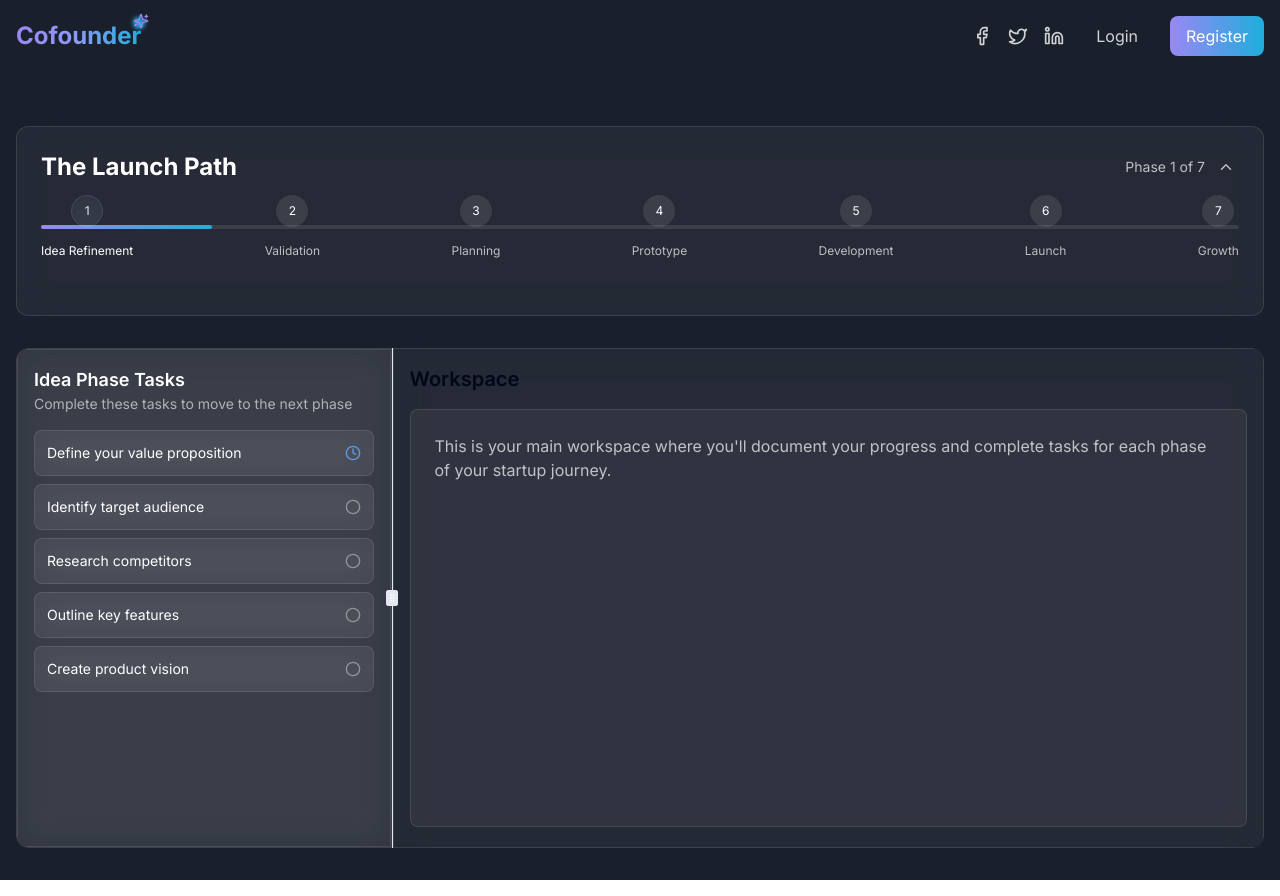
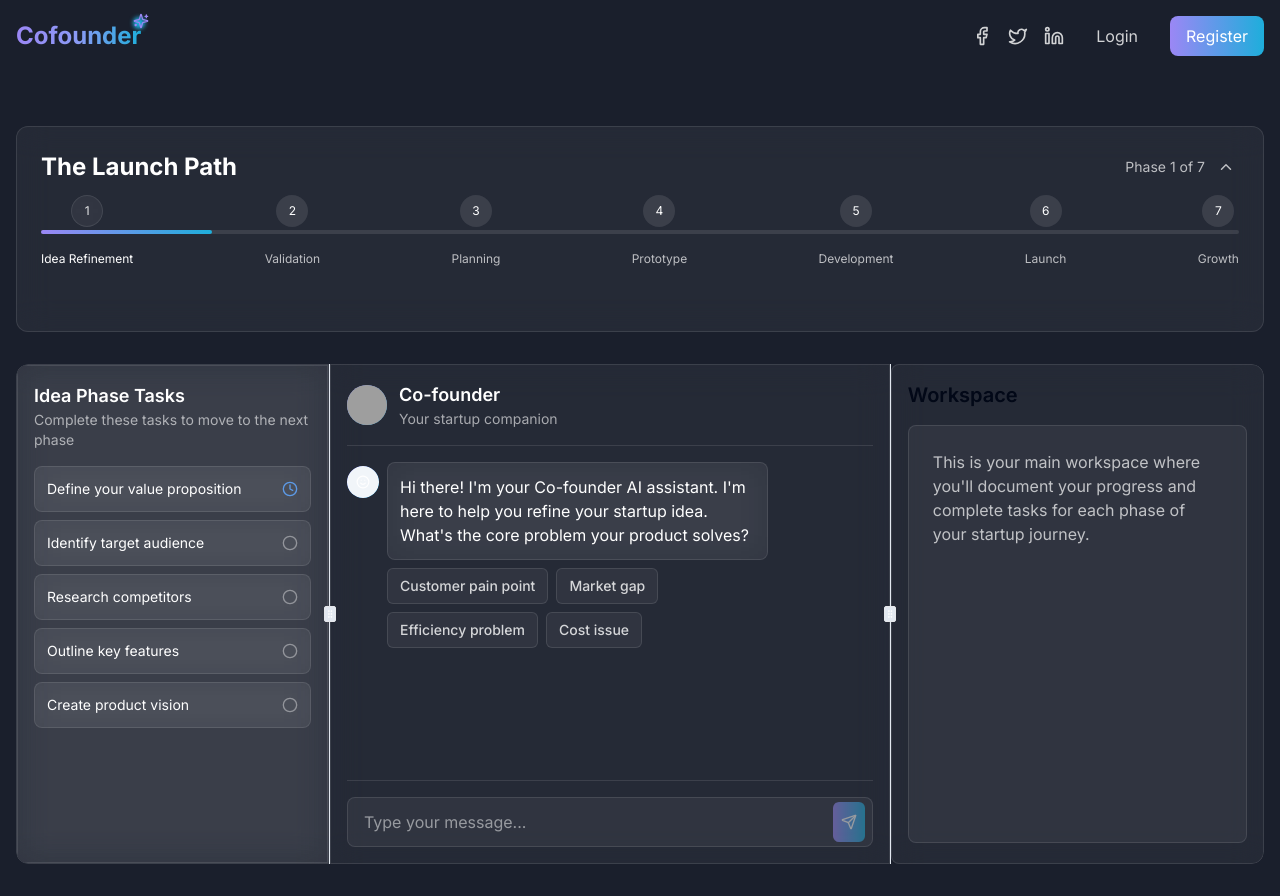
Before and after one commit to salah-jr/cofounder-glow-landing, a React (Vite) app: page /launch-path in a window 1280 px wide. Built offline with nearby package versions, Linux system fonts and the light colour scheme; grey boxes are pictures that could not be loaded.

Commit message:
feat: Add chat interface to workspace
Adds a conversational chat interface with an AI co-founder to the workspace, including typing animations, quick-reply buttons, and visual separators. Also adds space below the phase number in the roadmap progress bar.

```diff
--- /dev/null
+++ b/src/components/launch/CofounderChat.tsx
@@ -0,0 +1,189 @@
+
+import { useState, useRef, useEffect } from "react";
+import { motion, AnimatePresence } from "framer-motion";
+import { MessageSquare, Send, Smile } from "lucide-react";
+import { Avatar, AvatarFallback, AvatarImage } from "@/components/ui/avatar";
+import { Button } from "@/components/ui/button";
+import { Separator } from "@/components/ui/separator";
+import { cn } from "@/lib/utils";
+
+interface Message {
+  id: string;
+  text: string;
+  sender: "user" | "cofounder";
+  quickReplies?: string[];
+}
+
+interface CofounderChatProps {
+  className?: string;
+}
+
+export default function CofounderChat({ className }: CofounderChatProps) {
+  const [messages, setMessages] = useState<Message[]>([
+    {
+      id: "1",
+      text: "Hi there! I'm your Co-founder AI assistant. I'm here to help you refine your startup idea. What's the core problem your product solves?",
+      sender: "cofounder",
+      quickReplies: ["Customer pain point", "Market gap", "Efficiency problem", "Cost issue"]
+    }
+  ]);
+
+  const [input, setInput] = useState("");
+  const [isTyping, setIsTyping] = useState(false);
+  const messagesEndRef = useRef<HTMLDivElement>(null);
+
+  // Auto-scroll to bottom when messages change
+  useEffect(() => {
+    messagesEndRef.current?.scrollIntoView({ behavior: "smooth" });
+  }, [messages]);
+
+  const handleSendMessage = () => {
+    if (input.trim() === "") return;
+
+    // Add user message
+    const userMessage: Message = {
+      id: Date.now().toString(),
+      text: input,
+      sender: "user"
+    };
+
+    setMessages(prev => [...prev, userMessage]);
+    setInput("");
+    setIsTyping(true);
+
+    // Simulate AI response after a delay
+    setTimeout(() => {
+      const responseMessages = [
+        "That's interesting! How have you validated this problem with potential customers?",
+        "Tell me more about your target audience for this solution.",
+        "What makes your approach unique compared to existing solutions?",
+        "How do you envision monetizing this solution?",
+        "What resources do you need to bring this idea to life?"
+      ];
+
+      const randomResponse = responseMessages[Math.floor(Math.random() * responseMessages.length)];
+
+      const cofounderMessage: Message = {
+        id: (Date.now() + 1).toString(),
+        text: randomResponse,
+        sender: "cofounder",
+        quickReplies: ["Still researching", "Already validated", "Need guidance", "Let me explain"]
+      };
+
+      setMessages(prev => [...prev, cofounderMessage]);
+      setIsTyping(false);
+    }, 1500);
+  };
+
+  const handleQuickReply = (reply: string) => {
+    setInput(reply);
+    // Auto-send after a brief delay
+    setTimeout(() => {
+      handleSendMessage();
+    }, 300);
+  };
+
+  return (
+    <div className={cn("flex flex-col h-full", className)}>
+      <div className="flex items-center pb-4 border-b border-white/10">
+        <Avatar className="h-10 w-10 mr-3 bg-gradient-to-br from-[#9b87f5] to-[#1EAEDB]">
+          <AvatarFallback><Smile className="text-white" size={18} /></AvatarFallback>
+          <AvatarImage src="/avatar-cofounder.png" alt="Co-founder" />
+        </Avatar>
+        <div>
+          <h3 className="text-lg font-semibold text-white">Co-founder</h3>
+          <p className="text-sm text-white/60">Your startup companion</p>
+        </div>
+      </div>
+
+      <div className="flex-1 overflow-y-auto py-4 space-y-4">
+        <AnimatePresence>
+          {messages.map((message) => (
+            <motion.div
+              key={message.id}
+              initial={{ opacity: 0, y: 10 }}
+              animate={{ opacity: 1, y: 0 }}
+              transition={{ duration: 0.3 }}
+              className={cn(
+                "flex max-w-[80%] mb-4",
+                message.sender === "user" ? "ml-auto" : ""
+              )}
+            >
+              {message.sender === "cofounder" && (
+                <Avatar className="h-8 w-8 mr-2 mt-1 flex-shrink-0 bg-gradient-to-br from-[#9b87f5] to-[#1EAEDB]">
+                  <AvatarFallback><Smile className="text-white" size={14} /></AvatarFallback>
+                </Avatar>
+              )}
+
+              <div>
+                <div className={cn(
+                  "p-3 rounded-lg",
+                  message.sender === "user"
+                    ? "bg-gradient-to-r from-[#9b87f5] to-[#1EAEDB] text-white"
+                    : "glass text-white"
+                )}>
+                  <p>{message.text}</p>
+                </div>
+
+                {message.quickReplies && (
+                  <div className="flex flex-wrap gap-2 mt-2">
+                    {message.quickReplies.map((reply) => (
+                      <Button
+                        key={reply}
+                        variant="outline"
+                        size="sm"
+                        onClick={() => handleQuickReply(reply)}
+                        className="bg-white/5 hover:bg-white/10 border border-white/10 text-white/80 hover:text-white"
+                      >
+                        {reply}
+                      </Button>
+                    ))}
+                  </div>
+                )}
+              </div>
+            </motion.div>
+          ))}
+
+          {isTyping && (
+            <motion.div
+              initial={{ opacity: 0 }}
+              animate={{ opacity: 1 }}
+              className="flex items-center ml-12 text-white/60 text-sm"
+            >
+              <div className="flex space-x-1">
+                <div className="w-2 h-2 rounded-full bg-white/60 animate-bounce" style={{ animationDelay: "0ms" }}></div>
+                <div className="w-2 h-2 rounded-full bg-white/60 animate-bounce" style={{ animationDelay: "150ms" }}></div>
+                <div className="w-2 h-2 rounded-full bg-white/60 animate-bounce" style={{ animationDelay: "300ms" }}></div>
+              </div>
+              <span className="ml-2">Co-founder is typing...</span>
+            </motion.div>
+          )}
+
+          <div ref={messagesEndRef} />
+        </AnimatePresence>
+      </div>
+
+      <Separator className="bg-white/10" />
+
+      <div className="pt-4">
+        <div className="relative">
+          <input
+            type="text"
+            value={input}
+            onChange={(e) => setInput(e.target.value)}
+            onKeyDown={(e) => e.key === 'Enter' && handleSendMessage()}
+            placeholder="Type your message..."
+            className="w-full px-4 py-3 bg-white/5 border border-white/10 rounded-lg text-white placeholder:text-white/50 focus:outline-none focus:ring-1 focus:ring-[#9b87f5]"
+          />
+          <Button
+            onClick={handleSendMessage}
+            disabled={!input.trim()}
+            className="absolute right-2 top-1/2 transform -translate-y-1/2 bg-gradient-to-r from-[#9b87f5] to-[#1EAEDB] text-white p-2 rounded-md hover:opacity-90 transition-opacity"
+          >
+            <Send size={18} />
+          </Button>
+        </div>
+      </div>
+    </div>
+  );
+}
--- a/src/components/launch/RoadmapProgress.tsx
+++ b/src/components/launch/RoadmapProgress.tsx
@@ -53,9 +53,9 @@ export default function RoadmapProgress({
       {/* Progress track - only visible when expanded */}
       {isExpanded && (
         <motion.div
-          className="relative h-24"
+          className="relative h-28"
           initial={{ height: 0, opacity: 0 }}
-          animate={{ height: 96, opacity: 1 }}
+          animate={{ height: 112, opacity: 1 }}
           exit={{ height: 0, opacity: 0 }}
           transition={{ duration: 0.3 }}
         >
@@ -94,7 +94,7 @@ export default function RoadmapProgress({
                     )}
                   </motion.div>
                   <span className={cn(
-                    "text-xs mt-4 whitespace-nowrap", // Increased margin here
+                    "text-xs mt-6 whitespace-nowrap", // Increased margin here for more space
                     isActive ? "text-white" : "text-white/70"
                   )}>
                     {phase.title}
--- a/src/pages/LaunchPath.tsx
+++ b/src/pages/LaunchPath.tsx
@@ -1,8 +1,10 @@
+
 import React, { useState } from "react";
 import { motion } from "framer-motion";
 import Navbar from "@/components/Navbar";
 import RoadmapProgress from "@/components/launch/RoadmapProgress";
 import PhaseSidebar from "@/components/launch/PhaseSidebar";
+import CofounderChat from "@/components/launch/CofounderChat";
 import { Card, CardContent } from "@/components/ui/card";
 import { ResizablePanelGroup, ResizablePanel, ResizableHandle } from "@/components/ui/resizable";
 import { TaskStatus } from "@/components/launch/PhaseTask";
@@ -60,7 +62,7 @@ const LaunchPath: React.FC = () => {
             className="min-h-[500px] rounded-xl animate-fade-in"
           >
             {/* First Panel - Left Sidebar with Phase Tasks */}
-            <ResizablePanel defaultSize={30} className="glass rounded-l-xl">
+            <ResizablePanel defaultSize={25} className="glass rounded-l-xl">
               <Card className="glass h-full border-0 rounded-none">
                 <CardContent className="p-4 h-full">
                   <PhaseSidebar
@@ -74,9 +76,20 @@ const LaunchPath: React.FC = () => {
 
             <ResizableHandle withHandle />
 
-            {/* Second Panel - Main Workspace */}
-            <ResizablePanel defaultSize={70}>
+            {/* Second Panel - Chat with Co-founder */}
+            <ResizablePanel defaultSize={45}>
               <Card className="glass h-full border-0 rounded-none">
+                <CardContent className="p-4 h-full">
+                  <CofounderChat />
+                </CardContent>
+              </Card>
+            </ResizablePanel>
+
+            <ResizableHandle withHandle />
+
+            {/* Third Panel - Workspace */}
+            <ResizablePanel defaultSize={30}>
+              <Card className="glass h-full border-0 rounded-r-xl">
                 <CardContent className="p-4 h-full">
                   <h3 className="text-xl font-semibold mb-4">Workspace</h3>
                   <div className="bg-white/5 p-6 rounded-lg h-[calc(100%-3rem)] border border-white/10">
```
